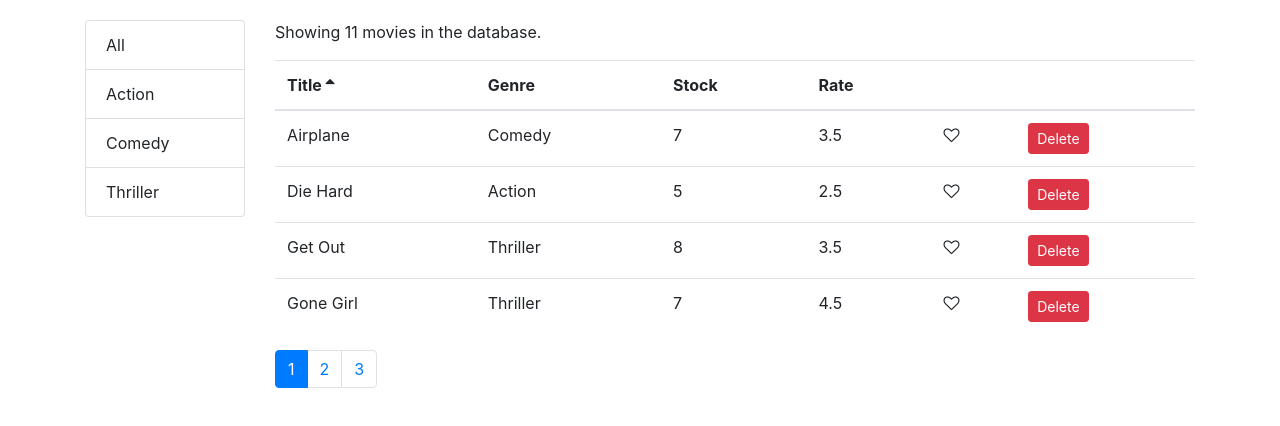
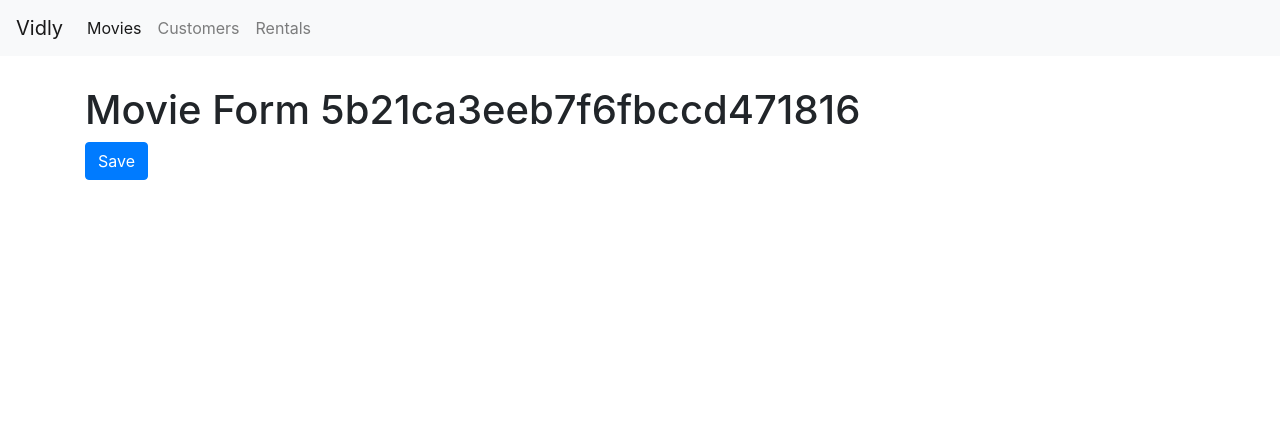
Before and after one commit to Swarajyj/vidly, a React (Create React App) app: page /movies/5b21ca3eeb7f6fbccd471816 in a window 1280 px wide. Shown: the top 426 px of the page. Built offline with nearby package versions, Linux system fonts and the light colour scheme.

Commit message:
vidly routing

```diff
--- a/package.json
+++ b/package.json
@@ -9,6 +9,7 @@
     "prop-types": "^15.6.2",
     "react": "^16.4.2",
     "react-dom": "^16.4.2",
+    "react-router-dom": "^4.3.1",
     "react-scripts": "1.1.5"
   },
   "scripts": {
--- a/src/App.js
+++ b/src/App.js
@@ -1,13 +1,30 @@
-import React, { Component } from 'react';
-import './App.css';
-import Movies from './components/movies';
+import React, { Component } from "react";
+import Movies from "./components/movies";
+import { Route, Redirect, Switch } from "react-router-dom";
+import Customers from "./components/customers";
+import Rentals from "./components/rentals";
+import NotFound from "./components/notfound";
+import NavBar from "./components/navBar";
+import MovieForm from "./components/movieForm";
+import "./App.css";
 
 class App extends Component {
   render() {
     return (
-      <main className='container'>
-        <Movies />
-      </main>
+      <React.Fragment>
+        <NavBar />
+        <main className="container">
+          <Switch>
+            <Route path="/movies/:id" component={MovieForm} />
+            <Route path="/movies" component={Movies}></Route>
+            <Route path="/customers" component={Customers}></Route>
+            <Route path="/rentals" component={Rentals}></Route>
+            <Route path="/not-found" component={NotFound}></Route>
+            <Redirect from="/" exact to="/movies" />
+            <Redirect to="/not-found" />
+          </Switch>
+        </main>
+      </React.Fragment>
     );
   }
 }
--- a/src/components/common/moviesTable.jsx
+++ b/src/components/common/moviesTable.jsx
@@ -1,12 +1,14 @@
 import React from "react";
 import Like from "./like.jsx";
 import Table from "./table.jsx";
+import Link from "react-router-dom/Link";
 
 class MoviesTable extends React.Component {
   columns = [
     {
       path: "title",
       label: "Title",
+      content: movie => <Link to={`/movies/${movie._id}`}>{movie.title}</Link>
     },
     {
       path: "genre.name",
--- /dev/null
+++ b/src/components/customers.jsx
@@ -0,0 +1,7 @@
+import React, { Component } from "react";
+
+const Customers = () => {
+  return <h1>Customers</h1>;
+};
+
+export default Customers;
--- /dev/null
+++ b/src/components/movieForm.jsx
@@ -0,0 +1,19 @@
+import React, { Component } from "react";
+
+const MovieForm = ({ match, history }) => {
+  return (
+    <div>
+      <h1>Movie Form {match.params.id}</h1>
+      <button
+        className="btn btn-primary"
+        onClick={() => history.push("/movies")}
+      >
+        {" "}
+        Save{" "}
+      </button>
+    </div>
+  );
+  return;
+};
+
+export default MovieForm;
--- /dev/null
+++ b/src/components/navBar.jsx
@@ -0,0 +1,44 @@
+import React, { Component } from "react";
+import { Link, NavLink } from "react-router-dom";
+
+const NavBar = () => {
+  return (
+    <nav className="navbar navbar-expand-lg navbar-light bg-light">
+      <Link className="navbar-brand" to="/">
+        Vidly
+      </Link>
+      <button
+        className="navbar-toggler"
+        type="button"
+        data-toggle="collapse"
+        data-target="#navbarNav"
+        aria-controls="navbarNav"
+        aria-expanded="false"
+        aria-label="Toggle navigation"
+      >
+        <span className="navbar-toggler-icon"></span>
+      </button>
+      <div className="collapse navbar-collapse" id="navbarNav">
+        <ul className="navbar-nav">
+          <li className="nav-item active">
+            <NavLink className="nav-link" to="/movies">
+              Movies <span className="sr-only">(current)</span>
+            </NavLink>
+          </li>
+          <li className="nav-item">
+            <NavLink className="nav-link" to="/customers">
+              Customers
+            </NavLink>
+          </li>
+          <li className="nav-item">
+            <NavLink className="nav-link" to="/rentals">
+              Rentals
+            </NavLink>
+          </li>
+        </ul>
+      </div>
+    </nav>
+  );
+};
+
+export default NavBar;
--- /dev/null
+++ b/src/components/notfound.jsx
@@ -0,0 +1,7 @@
+import React, { Component } from "react";
+
+const NotFound = () => {
+  return <h1>NotFound</h1>;
+};
+
+export default NotFound;
--- /dev/null
+++ b/src/components/rentals.jsx
@@ -0,0 +1,7 @@
+import React, { Component } from "react";
+
+const Rentals = () => {
+  return <h1>Rentals</h1>;
+};
+
+export default Rentals;
--- a/src/index.css
+++ b/src/index.css
@@ -1,7 +1,10 @@
 body {
   margin: 0;
-  padding: 20px 0 0 0;
+  padding: 0 0 0 0;
   font-family: sans-serif;
+}
+.navbar {
+  margin-bottom: 30px;
 }
 
 .clickable {
--- a/src/index.js
+++ b/src/index.js
@@ -1,10 +1,16 @@
-import React from 'react';
-import ReactDOM from 'react-dom';
-import './index.css';
-import App from './App';
-import registerServiceWorker from './registerServiceWorker';
-import 'bootstrap/dist/css/bootstrap.css';
-import 'font-awesome/css/font-awesome.css';
+import React from "react";
+import ReactDOM from "react-dom";
+import "./index.css";
+import App from "./App";
+import registerServiceWorker from "./registerServiceWorker";
+import "bootstrap/dist/css/bootstrap.css";
+import "font-awesome/css/font-awesome.css";
+import { BrowserRouter } from "react-router-dom";
 
-ReactDOM.render(<App />, document.getElementById('root'));
+ReactDOM.render(
+  <BrowserRouter>
+    <App />
+  </BrowserRouter>,
+  document.getElementById("root")
+);
 registerServiceWorker();
```
Also changed, not shown: 2 other files (tests, documents, lock files or other folders).
